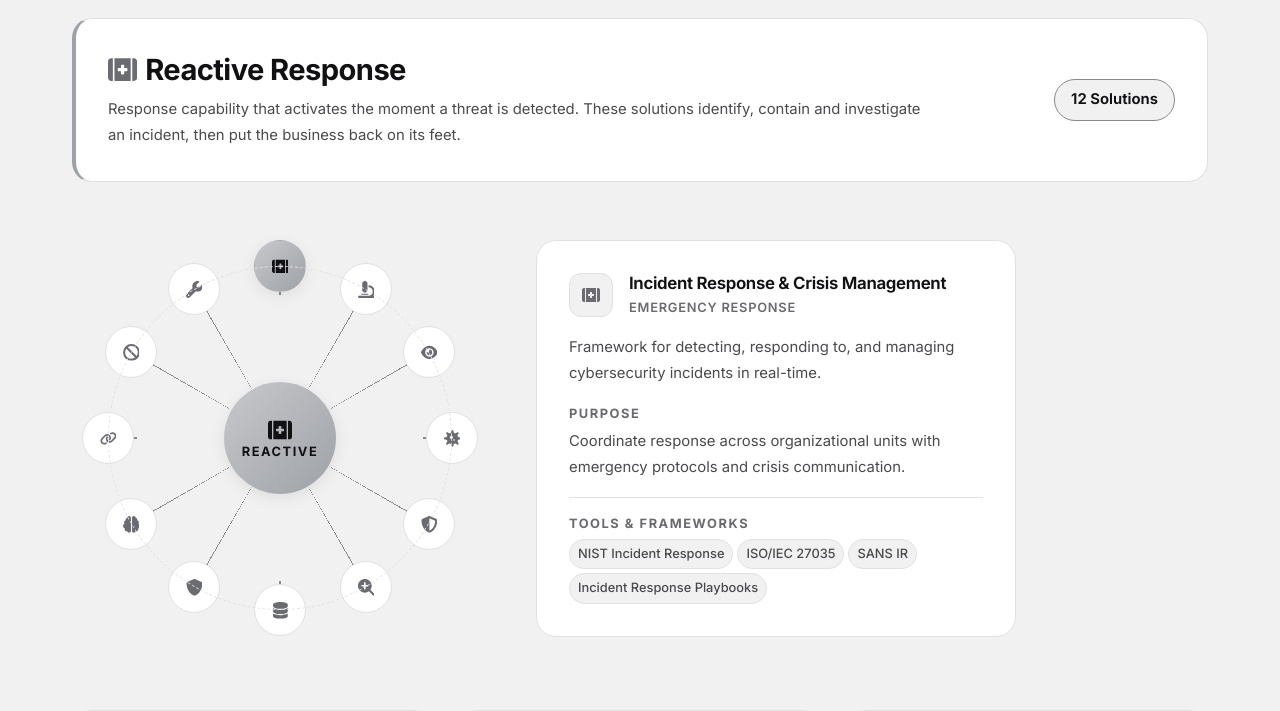
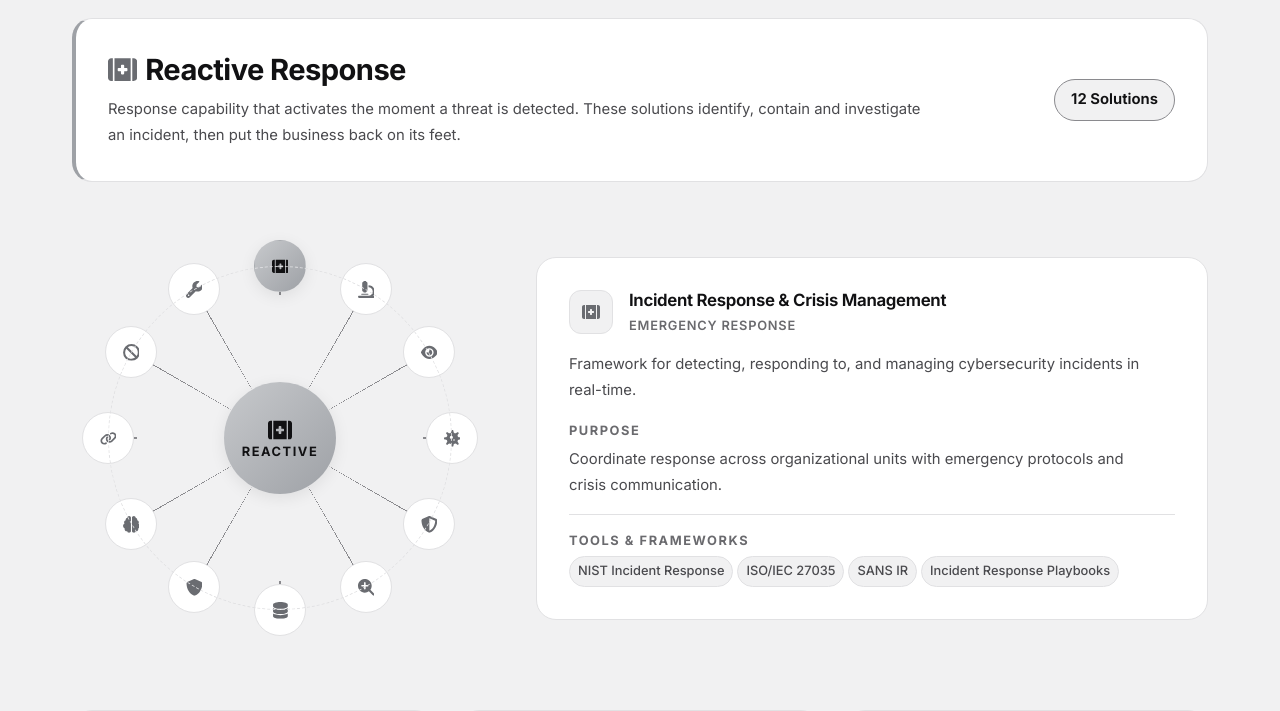
Before and after one commit to M-s-Tech4TIME/tech4time-backend, a PHP site: page /pages/services/cybersecurity/ in a window 1280 px wide. Shown: the part 1649-2360 px from the top of the page. Run offline with PHP 8.4, Linux system fonts and the light colour scheme.

Commit message:
fix: let the solution detail card fill the width beside the node map
The card was capped at 30rem, which is right in the band where it stacks under
the ring but left the right-hand side of the section empty once the two sit
side by side. The cap now lifts at 64em so the card takes whatever the ring
leaves.

Co-Authored-By: Claude Opus 5 <noreply@anthropic.com>

```diff
--- a/assets/css/pages/service-detail.css
+++ b/assets/css/pages/service-detail.css
@@ -389,8 +389,8 @@
   }
 
   /* --------------------------------------------------------------------------
-     Map + detail, side by side above the tablet band. Below it the map is
-     already gone, so the single column only ever holds the detail card.
+     In the 52-64em band the map and the card stack, so the card is centred and
+     held to a comfortable measure rather than run edge to edge.
      -------------------------------------------------------------------------- */
   .layer__detail {
     width: 100%;
@@ -402,6 +402,12 @@
   .layer__viz {
     grid-template-columns: 26rem minmax(0, 1fr);
     justify-items: stretch;
+  }
+
+  /* Once they sit side by side the card takes everything the ring leaves,
+     instead of stopping at 30rem and leaving the right of the band empty. */
+  .layer__detail {
+    max-width: none;
   }
 }
 
```
